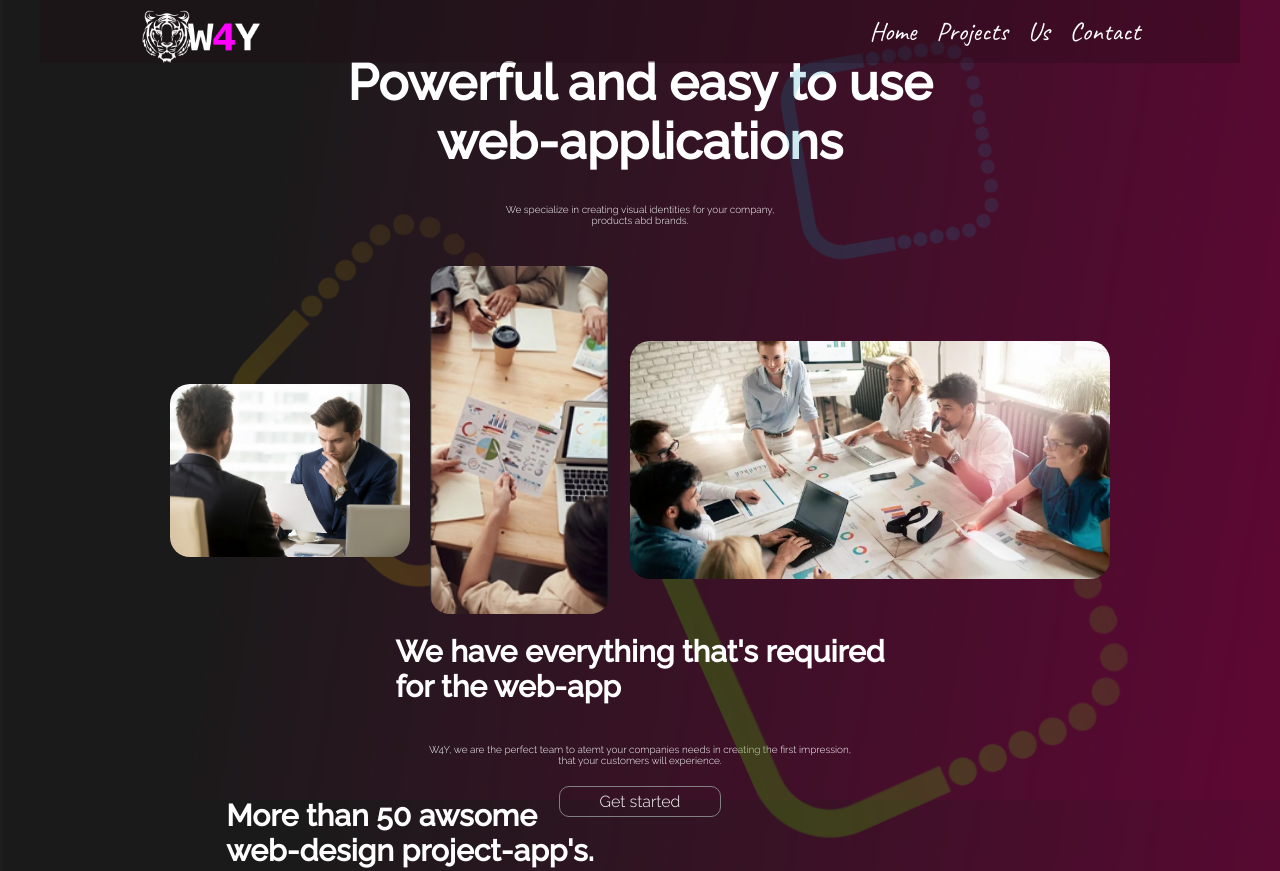
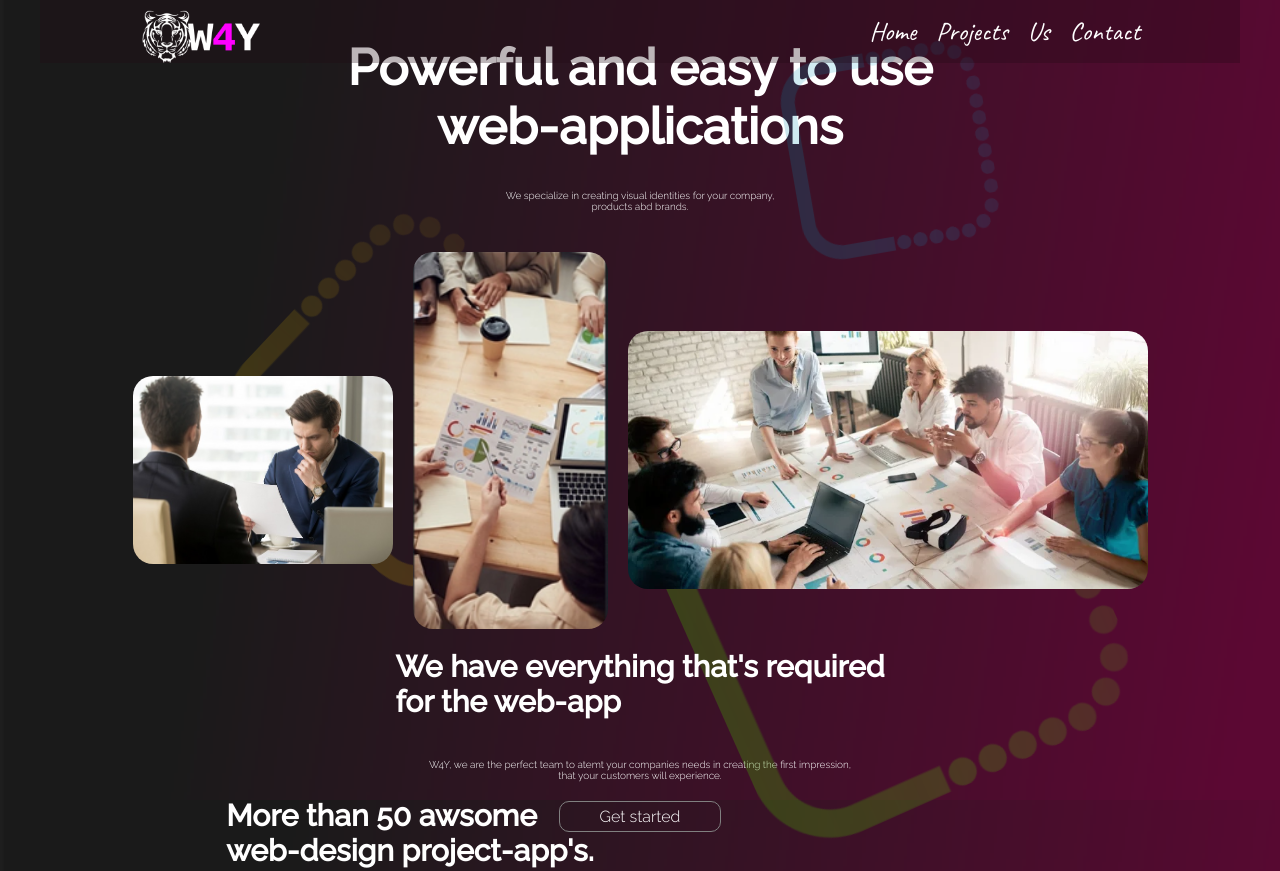
Before and after one commit to JorgBernhard/w4y, a React app: page / in a window 1280 px wide. Shown: the top 871 px of the page. Built offline with nearby package versions, Linux system fonts and the light colour scheme.

Commit message:
responsive 2

```diff
--- a/src/Pages/Main/main.css
+++ b/src/Pages/Main/main.css
@@ -15,7 +15,7 @@
   display: flex;
   flex-direction: column;
 
-  width: 120rem;
+  width: 130rem;
 
 
   align-items: center;
```
